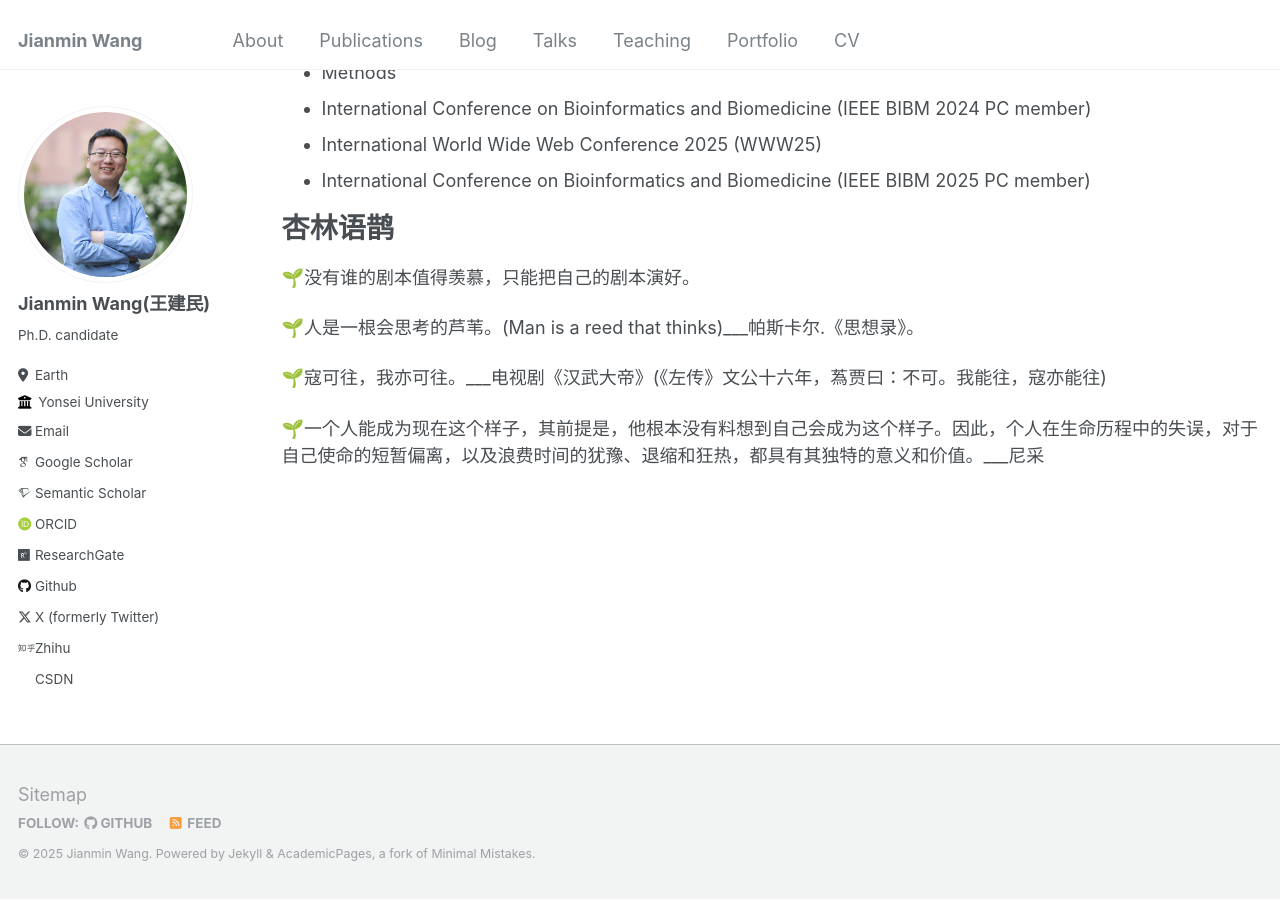
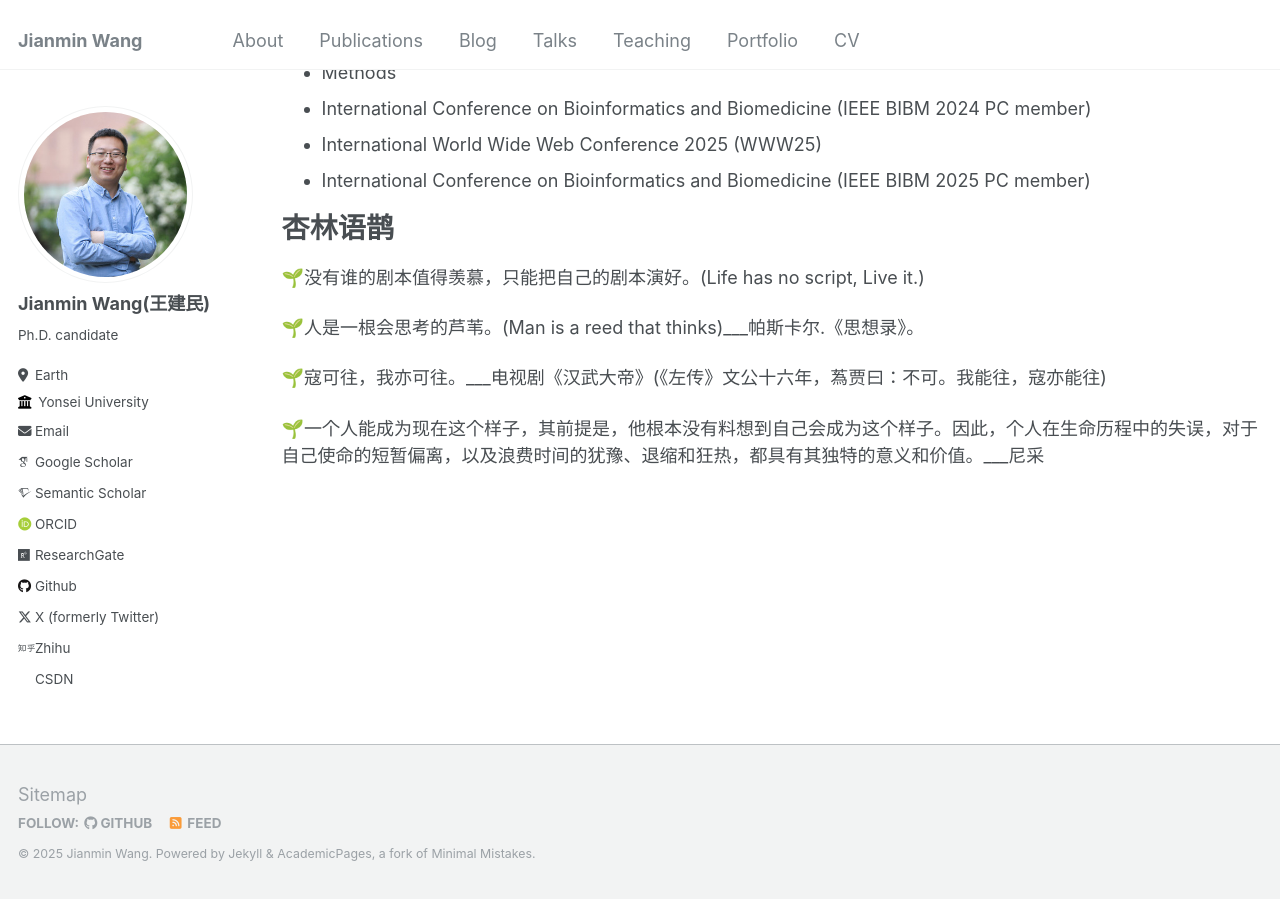
Before and after one commit to Jianmin2drugai/Jianmin2drugai.github.io, a Jekyll site: the page built from _pages/cv.md, in a window 1280 px wide and 900 px high, scrolled down 1200 px. Built offline with Jekyll 4.4.1, drawn with Linux system fonts in a browser that asks for light colours; some web fonts are replaced.

Commit message:
Update cv.md

```diff
--- a/_pages/cv.md
+++ b/_pages/cv.md
@@ -64,7 +64,7 @@ Service and leadership
 ======
 
 
-&#x1F331;没有谁的剧本值得羡慕，只能把自己的剧本演好。
+&#x1F331;没有谁的剧本值得羡慕，只能把自己的剧本演好。(Life has no script, Live it.)
 
 &#x1F331;人是一根会思考的芦苇。(Man is a reed that thinks)___帕斯卡尔.《思想录》。
 
```
